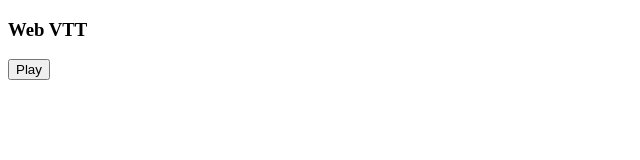
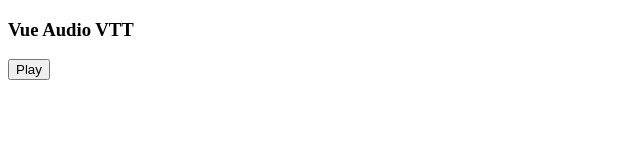
Before and after one commit to paveltocto/web-vtt, a Vue app: page / in a window 1280 px wide. Shown: the top 160 px of the page, without its empty margins (0-640 px from the left). Built offline with nearby package versions, Linux system fonts and the light colour scheme; the HTML template or start-up script is replaced by a standard one.

Commit message:
config firebase

```diff
--- a/src/App.vue
+++ b/src/App.vue
@@ -1,5 +1,5 @@
 <template>
-  <h3>Web VTT</h3>
+  <h3>Vue Audio VTT</h3>
   <player-audio :audio="require('@/assets/ja-bt-civics-adv-citizen-audio001.mp3')"
                 :track="require('@/assets/ja-bt-civics-adv-citizen-audio001.vtt')" >
     <player-audio-caption></player-audio-caption>
```
